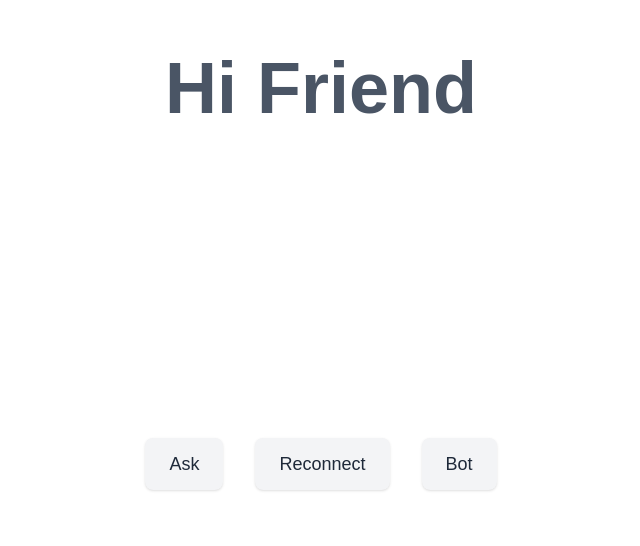
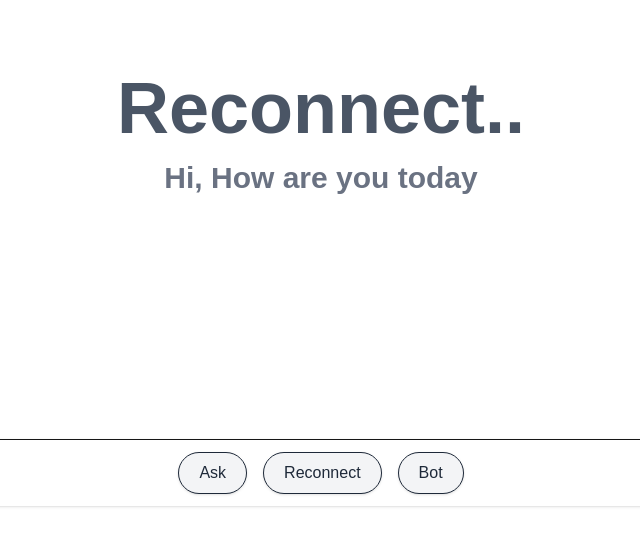
Before and after one commit to VarunVekaria/Reconnect, a Next.js app in the folder dementia-assistant/: page / in a window 1280 px wide. Shown: the part 294-840 px from the top of the page, without its empty margins (319-959 px from the left). Built offline with nearby package versions, Linux system fonts and the light colour scheme; no server answers; a web font is replaced by a local one.

Commit message:
intergration and ui changes

```diff
--- a/dementia-assistant/src/app/caregiver/page.tsx
+++ b/dementia-assistant/src/app/caregiver/page.tsx
@@ -1,5 +1,6 @@
 "use client";
 
+import { useEffect } from "react";
 import Tabs from "@/components/common/tabs";
 import ScheduleEditor from "@/components/caregiver/ScheduleEditor";
 import LogsPanel from "@/components/caregiver/LogsPanel";
@@ -8,28 +9,37 @@ import AddMemoryPage from "@/components/caregiver/page";
 export default function CaregiverPage() {
   const patientId = "patient123";
 
+  // HIDE the footer nav only on this page
+  useEffect(() => {
+    const footer = document.querySelector("nav.fixed.bottom-0");
+    if (footer instanceof HTMLElement) footer.style.display = "none";
+    return () => {
+      if (footer instanceof HTMLElement) footer.style.display = "";
+    };
+  }, []);
+
+
   return (
     <div className="space-y-6">
       <h1 className="text-2xl font-semibold">Caregiver Mode</h1>
-
       <Tabs
         defaultTab="schedule"
         tabs={[
           {
             key: "schedule",
             label: "Schedule",
-            content: <ScheduleEditor patientId={patientId} />
+            content: <ScheduleEditor patientId={patientId} />,
           },
           {
             key: "logs",
             label: "Logs",
-            content: <LogsPanel patientId={patientId} />
+            content: <LogsPanel patientId={patientId} />,
           },
           {
             key: "gallery",
             label: "Gallery",
-            content: <AddMemoryPage/>
-          }
+            content: <AddMemoryPage />,
+          },
         ]}
       />
     </div>
--- a/dementia-assistant/src/app/doctor/page.tsx
+++ b/dementia-assistant/src/app/doctor/page.tsx
@@ -1,8 +1,20 @@
 "use client";
+import { useEffect } from "react";
 import LogsPanel from "@/components/caregiver/LogsPanel";
 
 export default function DoctorPage() {
   const patientId = "patient123";
+
+    // HIDE the footer nav only on this page
+    useEffect(() => {
+      const footer = document.querySelector("nav.fixed.bottom-0");
+      if (footer instanceof HTMLElement) footer.style.display = "none";
+      return () => {
+        if (footer instanceof HTMLElement) footer.style.display = "";
+      };
+    }, []);
+
+
 
   return (
     <div className="mx-auto max-w-4xl px-4 py-6 space-y-6">
--- a/dementia-assistant/src/app/layout.tsx
+++ b/dementia-assistant/src/app/layout.tsx
@@ -1,13 +1,13 @@
 import "./globals.css";
 import type { Metadata } from "next";
 import { Cedarville_Cursive } from "next/font/google";
+import FooterNav from "@/components/FooterNav";
 
 export const metadata: Metadata = {
   title: "Dementia Assistant – Chat",
   description: "Calm, concise assistant for patients and caregivers",
 };
 
-// Load the font as a CSS variable so you can apply it only where needed
 const cedarville = Cedarville_Cursive({
   weight: "400",
   subsets: ["latin"],
@@ -17,12 +17,11 @@ const cedarville = Cedarville_Cursive({
 export default function RootLayout({ children }: { children: React.ReactNode }) {
   return (
     <html lang="en" suppressHydrationWarning>
-      {/* keep the font variable available app-wide, but don't make everything cursive */}
       <body className={`${cedarville.variable} antialiased bg-white`}>
-        {/* Explicit centered wrapper (instead of Tailwind's container) */}
-        <main className="mx-auto w-full max-w-5xl px-4 md:px-6 py-8">
+        <main className="mx-auto w-full max-w-5xl px-4 md:px-6 py-8 min-h-screen flex flex-col">
           {children}
         </main>
+        <FooterNav /> {/* This ensures the nav is always present! */}
       </body>
     </html>
   );
--- a/dementia-assistant/src/app/memorybook/layout.tsx
+++ b/dementia-assistant/src/app/memorybook/layout.tsx
@@ -5,9 +5,10 @@ export default function MemorybookLayout({ children }: { children: React.ReactNo
     <div>
       {/* Memorybook-only navbar */}
       <nav className="flex gap-4 mb-8 text-base border-b pb-2">
+      <a href="/memorybook/ask" className="hover:underline">Ask About a Photo</a>
         <a href="/memorybook/gallery" className="hover:underline">Gallery</a>
-        <a href="/memorybook/add" className="hover:underline">Add Photo</a>
-        <a href="/memorybook/ask" className="hover:underline">Ask About a Photo</a>
+        {/* <a href="/memorybook/add" className="hover:underline">Add Photo</a> */}
+
       </nav>
       <div>{children}</div>
     </div>
--- a/dementia-assistant/src/app/page.tsx
+++ b/dementia-assistant/src/app/page.tsx
@@ -1,64 +1,24 @@
 "use client";
-
-import { useEffect, useState } from "react";
 import Link from "next/link";
 
-type PatientContext = {
-  [key: string]: {
-    name?: string;
-  };
-};
+export default function Page() {
+  return (
+    <main className="min-h-screen flex flex-col bg-white">
+      <div className="mx-auto w-full max-w-5xl flex-1 flex flex-col px-4 md:px-6">
+        {/* Centered greeting */}
+        <div className="flex-1 flex flex-col items-center justify-center">
+          {/* Big cursive */}
+          <h1 className="text-6xl md:text-7xl font-bold text-gray-600 [font-family:var(--font-cedarville)] mb-2">
+            Reconnect..
+          </h1>
+          {/* Friendly subtitle */}
+          <div className="text-2xl md:text-3xl font-semibold text-gray-500 mt-2 mb-2">
+            Hi, How are you today
+          </div>
+        </div>
 
-export default function Home() {
-  const [name, setName] = useState<string>("");
+        {/* Buttons row (bottom, horizontally) */}
 
-  useEffect(() => {
-    async function load() {
-      try {
-        const res = await fetch("/data/context.json");
-        const data: PatientContext = await res.json();
-        // grab the first patient in the JSON (patient123)
-        const firstPatient = Object.values(data)[0];
-        setName(firstPatient?.name ?? "Friend");
-      } catch {
-        setName("Friend");
-      }
-    }
-    load();
-  }, []);
-
-  return (
-    <main className="min-h-screen flex flex-col justify-between bg-white">
-      {/* Greeting */}
-      <div className="flex-1 flex items-center justify-center">
-      <h1 className="text-6xl md:text-7xl font-bold text-gray-600 [font-family:var(--font-cedarville)]">
-  Hi {name}
-</h1>
-
-      </div>
-
-      {/* Buttons */}
-      <div className="w-full flex justify-center gap-8 pb-12">
-        <Link
-          href="/memorybook/ask"
-          className="px-6 py-3 rounded-lg shadow bg-gray-100 hover:bg-gray-200 text-gray-800 text-lg font-medium"
-        >
-          Ask
-        </Link>
-
-        <Link
-          href="/memorypopup"
-          className="px-6 py-3 rounded-lg shadow bg-gray-100 hover:bg-gray-200 text-gray-800 text-lg font-medium"
-        >
-          Reconnect
-        </Link>
-
-        <Link
-          href="/bot"
-          className="px-6 py-3 rounded-lg shadow bg-gray-100 hover:bg-gray-200 text-gray-800 text-lg font-medium"
-        >
-          Bot
-        </Link>
       </div>
     </main>
   );
--- /dev/null
+++ b/dementia-assistant/src/components/FooterNav.tsx
@@ -0,0 +1,36 @@
+"use client";
+import Link from "next/link";
+import { usePathname } from "next/navigation";
+
+const nav = [
+  { href: "/memorybook/ask", label: "Ask" },
+  { href: "/memorypopup", label: "Reconnect" },
+  { href: "/bot", label: "Bot" },
+];
+
+export default function FooterNav() {
+  const pathname = usePathname();
+
+  return (
+    <nav className="fixed bottom-0 left-0 w-full bg-white/90 border-t shadow-sm z-30">
+      <div className="mx-auto max-w-5xl flex justify-center gap-4 py-3">
+        {nav.map((item) => (
+          <Link
+            key={item.href}
+            href={item.href}
+            className={`px-5 py-2 rounded-full text-base font-medium border shadow-sm
+              transition
+              ${pathname === item.href
+                ? "bg-blue-600 text-white border-blue-600"
+                : "bg-gray-100 hover:bg-gray-200 text-gray-800 border"
+              }
+            `}
+            aria-current={pathname === item.href ? "page" : undefined}
+          >
+            {item.label}
+          </Link>
+        ))}
+      </div>
+    </nav>
+  );
+}
```
